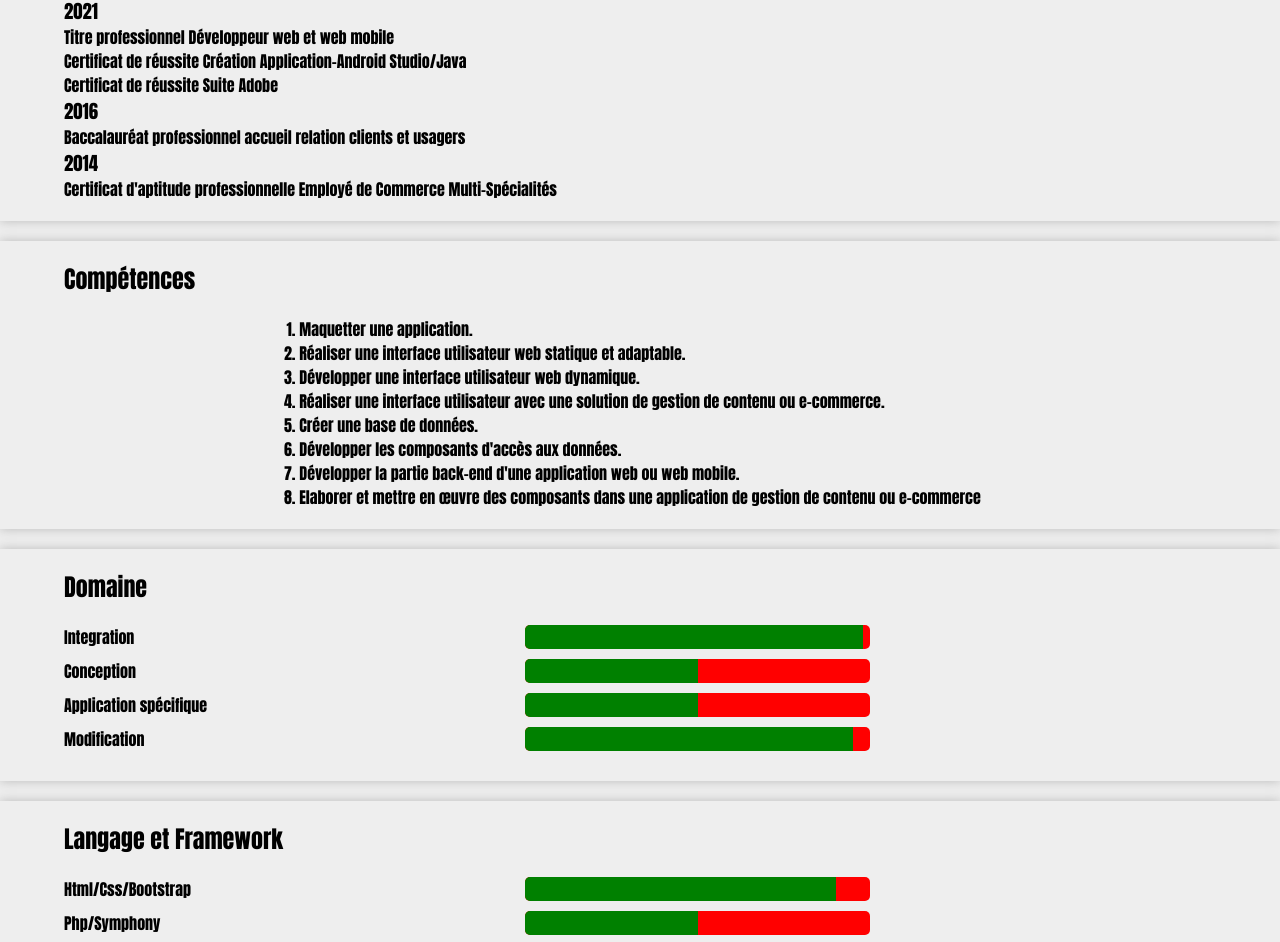
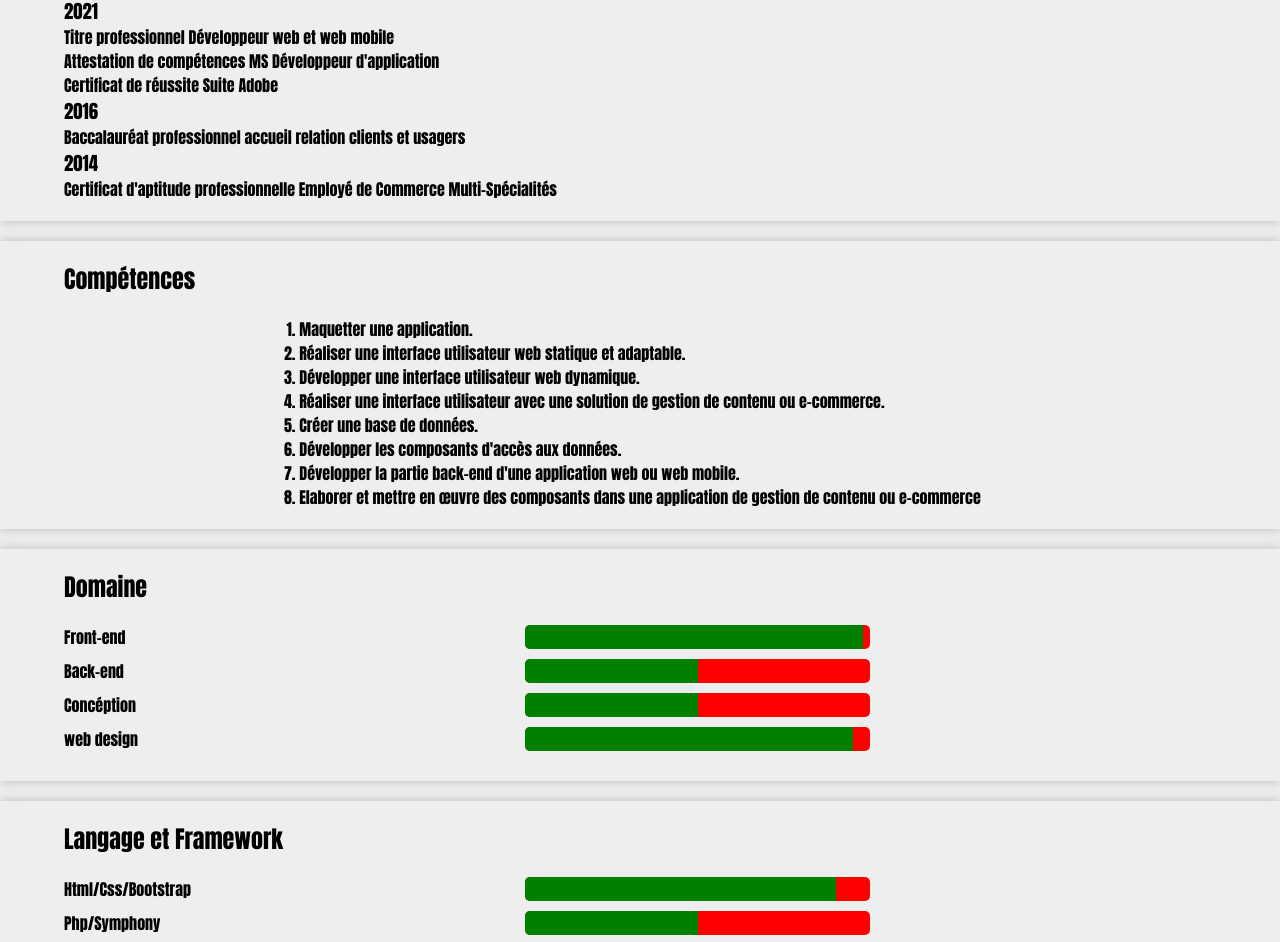
Before and after one commit to MaximilienR/curriculum_vitae, a plain HTML site: page index.html in a window 1280 px wide. Shown: the part 862-1804 px from the top of the page. Drawn offline with Linux system fonts and the light colour scheme.

Commit message:
Update index.html

```diff
--- a/index.html
+++ b/index.html
@@ -63,7 +63,7 @@
         <div class="exp">
             <h3>2021</h3>
          <h4>Titre professionnel Développeur web et web mobile</h4>
-            <h4>Certificat de réussite Création Application-Android Studio/Java</h4>
+            <h4>Attestation de compétences MS Développeur d'application  </h4>
             <h4>Certificat de réussite Suite Adobe </h4>
 
         </div>
@@ -100,19 +100,19 @@
         <h2>Domaine</h2>
 
         <div class="camp">
-            <p> Integration</p>
+            <p> Front-end</p>
             <div class="conteneur-barre"><span class="barre c20"></span></div>
         </div>
         <div class="camp">
-            <p>Conception</p>
+            <p>Back-end</p>
             <div class="conteneur-barre"><span class="barre c30"></span></div>
         </div>
         <div class="camp">
-            <p>Application spécifique</p>
+            <p>Concéption </p>
             <div class="conteneur-barre"><span class="barre c40"></span></div>
         </div>
         <div class="camp">
-        <p>Modification</p>
+        <p>web design</p>
         <div class="conteneur-barre"><span class="barre c50"></span></div>
     </div>
     </section>
```
